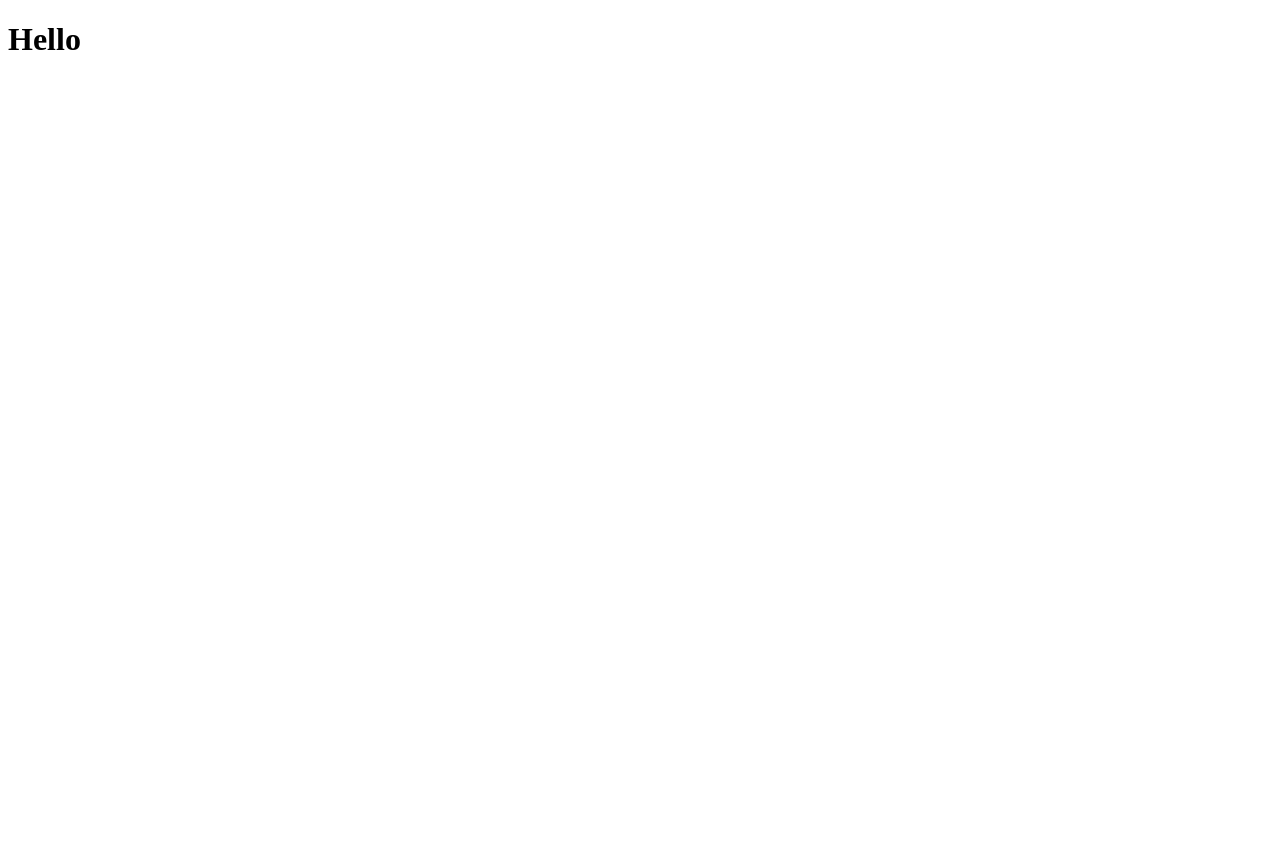
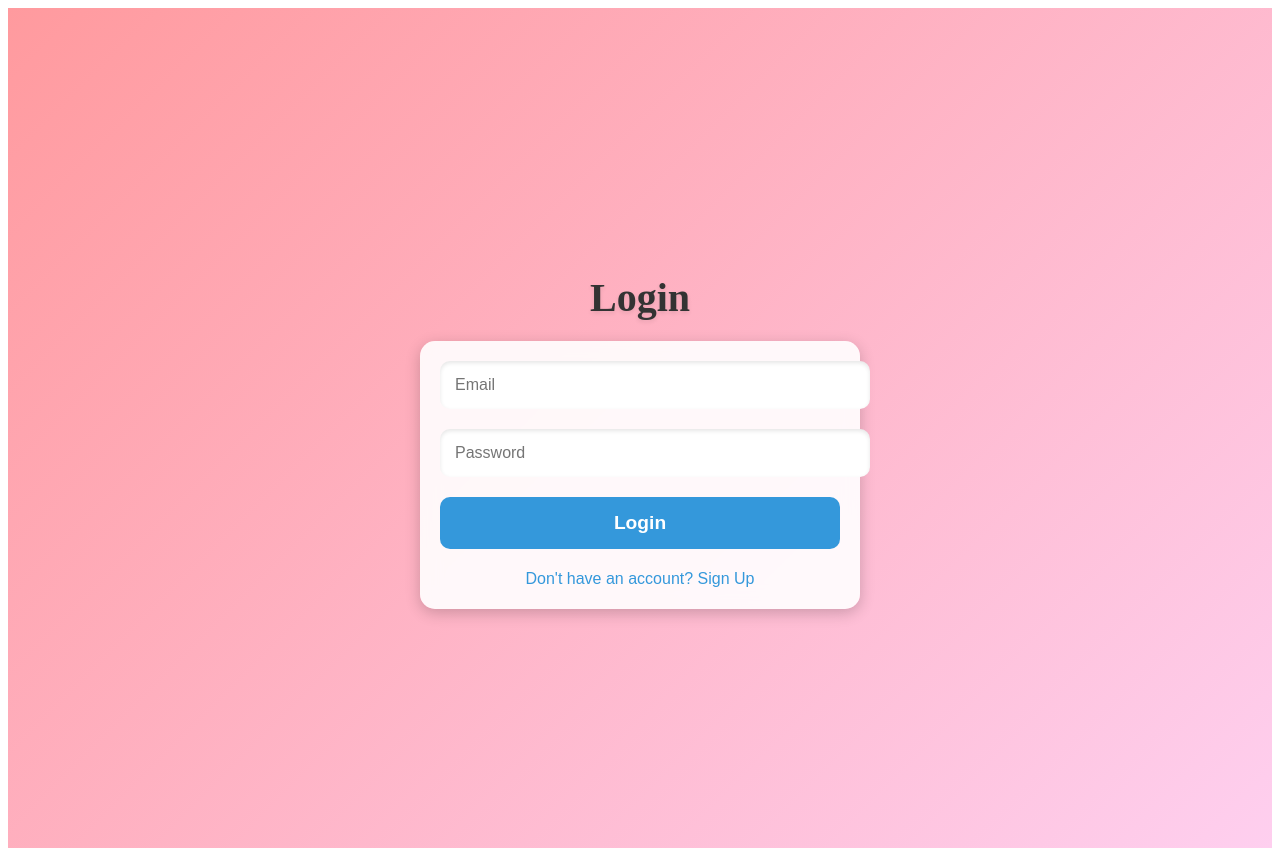
Before and after one commit to Divyansh200600/Existance, a React (Create React App) app: page /login in a window 1280 px wide. Before the commit the page ends 800 px from the top, so only its background shows below. Built offline with nearby package versions, Linux system fonts and the light colour scheme.

Commit message:
Add login

```diff
--- a/src/App.js
+++ b/src/App.js
@@ -1,13 +1,26 @@
+// src/App.js
 import React from 'react';
+import { BrowserRouter as Router, Route, Routes } from 'react-router-dom';
+import HomePage from './pages/homePage/page';
+import SearchPage from './pages/searchPage/page';
+import ProfilePage from './pages/profilePage/page';
+import BottomNav from './components/bottomNav/page';
+import LoginPage from './pages/login/loginPage';
 
-
-const App = () =>{
-
+function App() {
   return (
-    <div>
-     <h1>Hello</h1>
-    </div>
+    <Router>
+      <div className="App">
+        <Routes>
+          <Route path="/" element={<HomePage />} />
+          <Route path="/search" element={<SearchPage />} />
+          <Route path="/profile" element={<ProfilePage />} />
+          <Route path="/login" element={<LoginPage />} />
+        </Routes>
+        <BottomNav />
+      </div>
+    </Router>
   );
-};
+}
 
 export default App;
--- /dev/null
+++ b/src/components/bottomNav/page.jsx
@@ -0,0 +1,63 @@
+import React from 'react';
+import { NavLink } from 'react-router-dom';
+import styled from 'styled-components';
+import { FontAwesomeIcon } from '@fortawesome/react-fontawesome';
+import { faHome, faSearch, faUser } from '@fortawesome/free-solid-svg-icons';
+
+const BottomNavWrapper = styled.nav`
+  position: fixed;
+  bottom: 0;
+  left: 0;
+  right: 0;
+  display: flex;
+  justify-content: space-around;
+  background: #ffffffcc; /* Semi-transparent white */
+  border-top: 1px solid #e0e0e0;
+  padding: 10px 0;
+  box-shadow: 0 -1px 10px rgba(0, 0, 0, 0.1);
+  backdrop-filter: blur(10px); /* For the glassmorphism look */
+  z-index: 1000;
+
+  @media (min-width: 601px) {
+    display: none;
+  }
+`;
+
+const NavItem = styled(NavLink)`
+  flex: 1;
+  text-align: center;
+  text-decoration: none;
+  color: #757575;
+  transition: color 0.3s, transform 0.3s;
+
+  &.active {
+    color: #f44336; /* You can change to the desired active color */
+  }
+
+  &:hover {
+    color: #f44336; /* Hover color */
+    transform: scale(1.1); /* Slightly enlarge on hover */
+  }
+`;
+
+const Icon = styled(FontAwesomeIcon)`
+  font-size: 24px;
+`;
+
+const BottomNav = () => {
+  return (
+    <BottomNavWrapper>
+      <NavItem exact to="/" activeClassName="active">
+        <Icon icon={faHome} />
+      </NavItem>
+      <NavItem to="/search" activeClassName="active">
+        <Icon icon={faSearch} />
+      </NavItem>
+      <NavItem to="/profile" activeClassName="active">
+        <Icon icon={faUser} />
+      </NavItem>
+    </BottomNavWrapper>
+  );
+};
+
+export default BottomNav;
--- /dev/null
+++ b/src/pages/homePage/page.jsx
@@ -0,0 +1,8 @@
+// src/pages/HomePage.js
+import React from 'react';
+
+const HomePage = () => {
+  return <div>Home Page</div>;
+};
+
+export default HomePage;
--- /dev/null
+++ b/src/pages/login/loginPage.jsx
@@ -0,0 +1,121 @@
+// src/components/LoginPage.js
+import React, { useState } from 'react';
+import styled from 'styled-components';
+
+const MainContainer = styled.div`
+  display: flex;
+  flex-direction: column;
+  align-items: center;
+  justify-content: center;
+  min-height: 100vh;
+  background: linear-gradient(135deg, #ff9a9e 0%, #fecfef 100%);
+  padding: 20px;
+`;
+
+const Title = styled.h1`
+  font-size: 2.5em;
+  color: #333;
+  margin-bottom: 20px;
+  text-shadow: 0 2px 4px rgba(0, 0, 0, 0.1);
+  text-align: center;
+`;
+
+const FormContainer = styled.div`
+  display: flex;
+  flex-direction: column;
+  gap: 20px;
+  width: 100%;
+  max-width: 400px;
+  background: rgba(255, 255, 255, 0.9);
+  border-radius: 15px;
+  box-shadow: 0 4px 15px rgba(0, 0, 0, 0.2);
+  backdrop-filter: blur(10px);
+  padding: 20px;
+`;
+
+const Input = styled.input`
+  width: 100%;
+  padding: 15px;
+  border: none;
+  border-radius: 10px;
+  box-shadow: inset 0 2px 4px rgba(0, 0, 0, 0.1);
+  background-color: #ffffff;
+  font-size: 1em;
+
+  &:focus {
+    outline: none;
+    box-shadow: inset 0 2px 4px rgba(0, 0, 0, 0.2);
+  }
+`;
+
+const Button = styled.button`
+  padding: 15px;
+  border: none;
+  border-radius: 10px;
+  background-color: #3498db;
+  color: #ffffff;
+  font-size: 1.2em;
+  font-weight: bold;
+  cursor: pointer;
+  transition: background-color 0.3s, transform 0.3s;
+
+  &:hover {
+    background-color: #2980b9;
+    transform: translateY(-2px);
+  }
+
+  &:active {
+    transform: translateY(0);
+  }
+`;
+
+const SwitchButton = styled.button`
+  background: none;
+  border: none;
+  color: #3498db;
+  font-size: 1em;
+  cursor: pointer;
+  transition: color 0.3s;
+
+  &:hover {
+    color: #2980b9;
+  }
+`;
+
+const LoginPage = () => {
+  const [isLogin, setIsLogin] = useState(true);
+
+  const toggleForm = () => {
+    setIsLogin(!isLogin);
+  };
+
+  return (
+    <MainContainer>
+      <Title>{isLogin ? 'Login' : 'Sign Up'}</Title>
+      <FormContainer>
+        {isLogin ? (
+          <>
+            <Input type="email" placeholder="Email" required />
+            <Input type="password" placeholder="Password" required />
+            <Button type="submit">Login</Button>
+            <SwitchButton onClick={toggleForm}>
+              Don't have an account? Sign Up
+            </SwitchButton>
+          </>
+        ) : (
+          <>
+            <Input type="text" placeholder="Name" required />
+            <Input type="email" placeholder="Email" required />
+            <Input type="password" placeholder="Password" required />
+            <Button type="submit">Sign Up</Button>
+            <SwitchButton onClick={toggleForm}>
+              Already have an account? Login
+            </SwitchButton>
+          </>
+        )}
+      </FormContainer>
+    </MainContainer>
+  );
+};
+
+export default LoginPage;
--- /dev/null
+++ b/src/pages/profilePage/page.jsx
@@ -0,0 +1,8 @@
+// src/pages/ProfilePage.js
+import React from 'react';
+
+const ProfilePage = () => {
+  return <div>Profile Page</div>;
+};
+
+export default ProfilePage;
--- /dev/null
+++ b/src/pages/searchPage/page.jsx
@@ -0,0 +1,8 @@
+// src/pages/SearchPage.js
+import React from 'react';
+
+const SearchPage = () => {
+  return <div>Search Page</div>;
+};
+
+export default SearchPage;
```
Also changed, not shown: package.json (+6 -2 lines), src/utils/firebaseConfig.js (added, +17 -0 lines), 1 other file (tests, documents, lock files or other folders).
